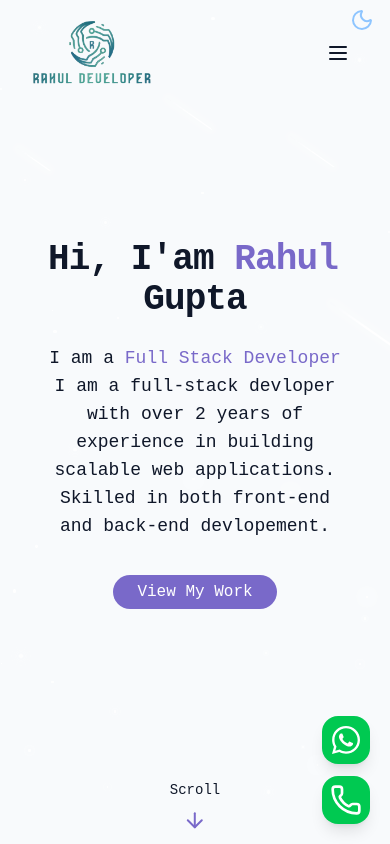
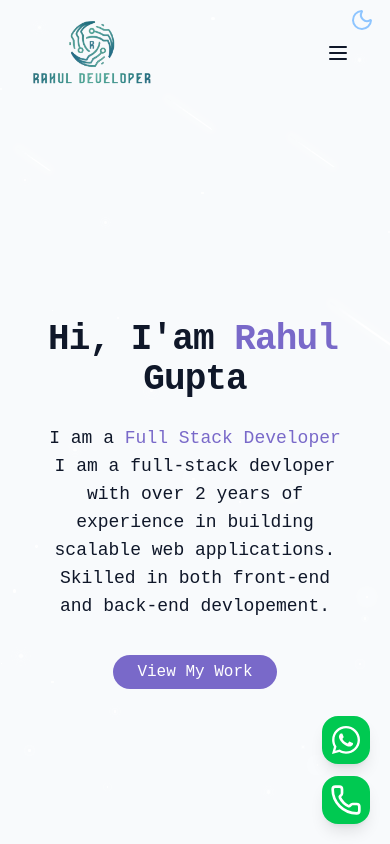
Before and after one commit to Rahul32-code/portfolio, a React (Vite) app: page / in a window 390 px wide. Shown: the top 844 px of the page. Built offline with nearby package versions, Linux system fonts and the light colour scheme; a web font is replaced by a local one.

Commit message:
fix responsive

```diff
--- a/src/components/HeroSection.jsx
+++ b/src/components/HeroSection.jsx
@@ -4,7 +4,7 @@ const HeroSection = () => {
   return (
     <section
       id="hero"
-      className="relative min-h-screen flex flex-col items-center justify-center px-4"
+      className="relative min-h-screen flex flex-col items-center justify-center px-4 mt-20 sm:mt-0"
     >
       <div className="container max-w-4xl mx-auto text-center z-10">
         <div className="space-y-6">
```
